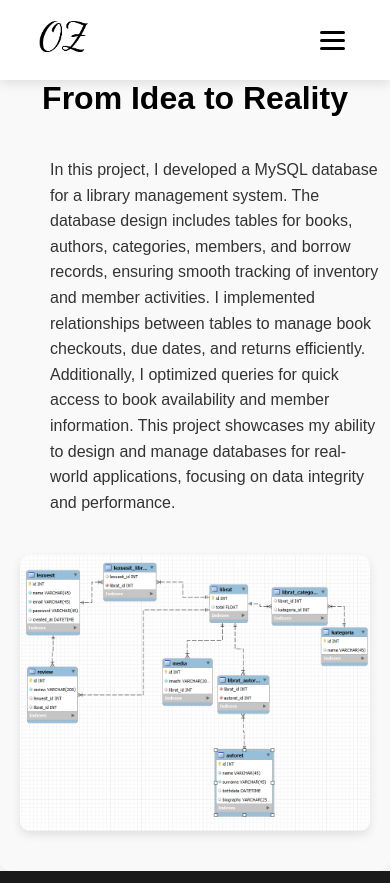
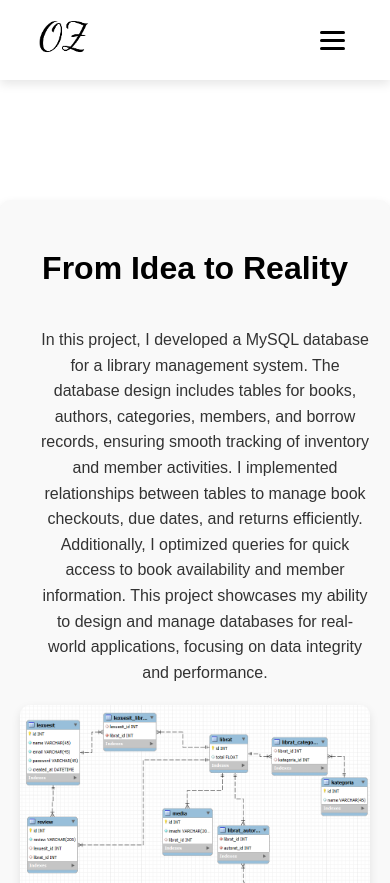
Before and after one commit to omizuuu/Omer-Web-Services, a plain HTML site: page mysql.html in a window 390 px wide. Shown: the top 883 px of the page. Drawn offline with Linux system fonts and the light colour scheme.

Commit message:
Update mysql.html

```diff
--- a/mysql.html
+++ b/mysql.html
@@ -5,8 +5,63 @@
     <meta name="viewport" content="width=device-width, initial-scale=1.0">
     <title>MySQL Database</title>
     <link rel="stylesheet" href="assets/css/styles.css"> <!-- Link to your existing CSS -->
+
     <link href="https://cdnjs.cloudflare.com/ajax/libs/font-awesome/6.0.0-beta3/css/all.min.css" rel="stylesheet">
     <link rel="icon" href="assets/img/logo.jpg" type="image/jpeg">
+    <style>
+        /* Add padding to the body to account for the fixed navbar */
+        body {
+            padding-top: 200px; /* Adjust this value to match the height of your navbar */
+            box-sizing: border-box; /* Ensure padding is included in height calculations */
+        }
+
+        /* Optional: Ensure the main content has proper spacing */
+        .main-content {
+            margin-top: 100px; /* Add space below the navbar */
+            margin-bottom: 326px; /* Add space above the footer */
+            box-sizing: border-box; /* Ensure padding/margin is included in height calculation */
+        }
+
+        /* Optional: Add spacing to the section title */
+        .section-title {
+            margin-top: 0; /* Remove extra margin above the title */
+            padding-top: 50px; /* Add some padding above the title */
+            text-align: center; /* Center-align the title */
+            font-size: 2rem; /* Adjust the font size */
+            color: #333; /* Dark grey text color */
+        }
+
+        /* Center the section for mobile devices */
+        @media (max-width: 768px) {
+            .main-content {
+                margin: 0 auto; /* Center the section horizontally */
+                padding-top: 0px; /* Add padding for spacing */
+                text-align: center; /* Center-align the text */
+                margin-bottom: 150px; /* Increase the space above the footer */
+            }
+
+            .grid-layout {
+                display: flex; /* Use flexbox for layout */
+                flex-direction: column; /* Stack the text and image vertically */
+                align-items: center; /* Center-align the content */
+                gap: 20px; /* Add spacing between the text and image */
+            }
+
+            .text-section {
+                text-align: center; /* Center-align the text content */
+                margin: 0; /* Reset any margins */
+            }
+
+            .image-section {
+                margin: 0; /* Reset any margins */
+            }
+
+            .project-image {
+                max-width: 100%; /* Ensure the image fits within the viewport */
+                height: auto; /* Maintain the aspect ratio */
+            }
+        }
+    </style>
 </head>
 <body>
     <!-- Navbar -->
```
